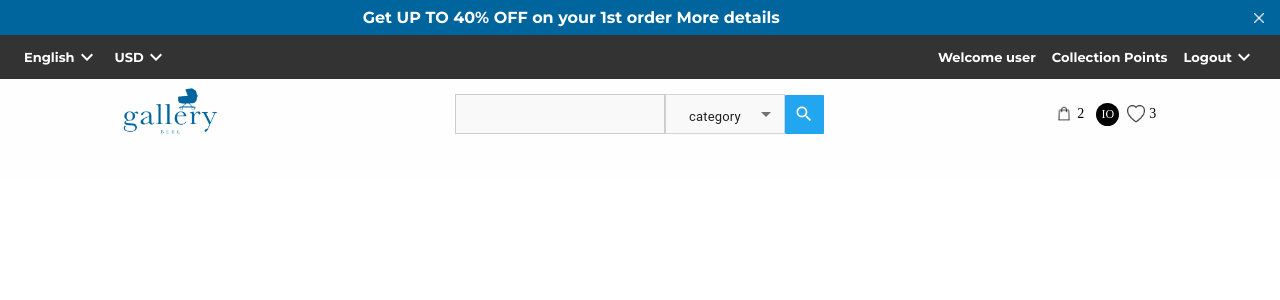
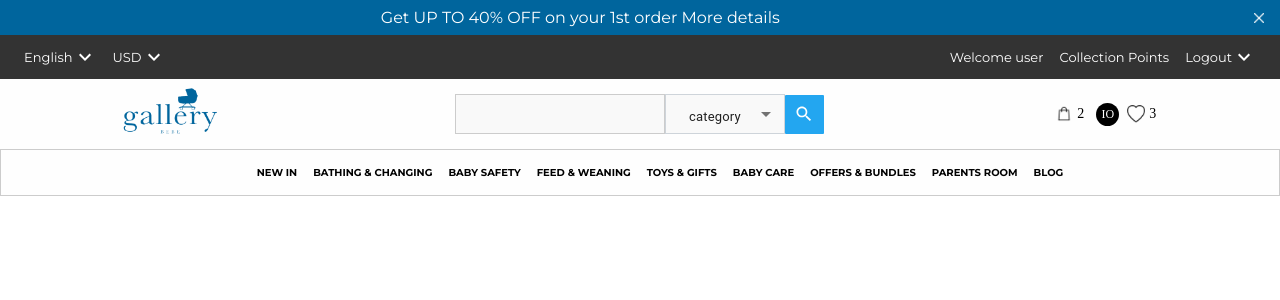
Before and after one commit to Istine/istine.github.io, a React (Vite) app: page / in a window 1280 px wide. Shown: the top 300 px of the page. Built offline with nearby package versions, Linux system fonts and the light colour scheme.

Commit message:
added lower menu bar with links

```diff
--- a/src/App.tsx
+++ b/src/App.tsx
@@ -2,6 +2,9 @@ import * as React from "react";
 import Layout from "./components/Layout/Index";
 import { createTheme, ThemeProvider } from "@mui/material/styles";
 import "./index.css";
+import "@fontsource/montserrat/400.css";
+import "@fontsource/montserrat/500.css";
+import "@fontsource/montserrat/600.css";
 import "@fontsource/montserrat/700.css";
 
 function App() {
--- /dev/null
+++ b/src/components/Layout/LowerPageMenu.tsx
@@ -0,0 +1,45 @@
+import { Box, Link } from "@mui/material";
+import * as React from "react";
+import { LINKS } from "../../constants";
+
+const LowerPageMenu: React.FC<{}> = () => {
+  return (
+    <Box
+      sx={{
+        border: "1px solid #ccc",
+
+        "& ul": {
+          display: "flex",
+          listStyle: "none",
+          fontFamily: "montserrat",
+        },
+      }}
+      display="flex"
+      justifyContent="center"
+      alignItems="center"
+    >
+      <nav>
+        <ul>
+          {LINKS.map((link: { name: string; link: string }, idx: number) => (
+            <Link
+              sx={{
+                textDecoration: "none",
+                mx: 1,
+                color: "black",
+                fontSize: "10px",
+                textTransform: "uppercase",
+                fontWeight: 700,
+              }}
+              key={idx}
+              href={link.link}
+            >
+              <li>{link.name}</li>
+            </Link>
+          ))}
+        </ul>
+      </nav>
+    </Box>
+  );
+};
+
+export default React.memo(LowerPageMenu);
--- a/src/components/Layout/PageMenuBar.tsx
+++ b/src/components/Layout/PageMenuBar.tsx
@@ -1,6 +1,7 @@
 import { Box } from "@mui/material";
 import Search from "./Search";
 import PageMenuIconWrapper from "./PageMenuIconWrapper";
+import LowerPageMenu from "./LowerPageMenu";
 
 const PageMenuBar: React.FC<{}> = () => {
   return (
@@ -23,6 +24,7 @@ const PageMenuBar: React.FC<{}> = () => {
         <Search />
         <PageMenuIconWrapper />
       </Box>
+      <LowerPageMenu />
     </Box>
   );
 };
--- a/src/components/Layout/PageMenuIconWrapper.tsx
+++ b/src/components/Layout/PageMenuIconWrapper.tsx
@@ -52,7 +52,7 @@ const PageMenuIcon: React.FC<{
   value?: number;
 }> = ({ Icon, value }) => {
   return (
-    <Box display="flex" alignItems="center" mx={1}>
+    <Box display="flex" alignItems="center" mx={1} sx={{ cursor: "pointer" }}>
       {Icon}
       {value && (
         <Box component="span" fontSize="14px" mx={0.5}>
--- /dev/null
+++ b/src/constants.ts
@@ -0,0 +1,11 @@
+export const LINKS = [
+  { name: "new in", link: "#" },
+  { name: "bathing & changing", link: "#" },
+  { name: "baby safety", link: "#" },
+  { name: "feed & weaning", link: "#" },
+  { name: "toys & gifts", link: "#" },
+  { name: "baby care", link: "#" },
+  { name: "offers & bundles", link: "#" },
+  { name: "parents room", link: "#" },
+  { name: "blog", link: "#" },
+];
--- a/src/index.css
+++ b/src/index.css
@@ -21,6 +21,7 @@ body {
 .md-logo {
   width: 120px;
   height: 70px;
+  cursor: pointer;
 }
 
 .row-right {
@@ -29,6 +30,7 @@ body {
 
 .user-initials {
   width: 23px;
+  cursor: pointer;
   height: 23px;
   font-size: 12px;
   padding: 0.5rem;
```
